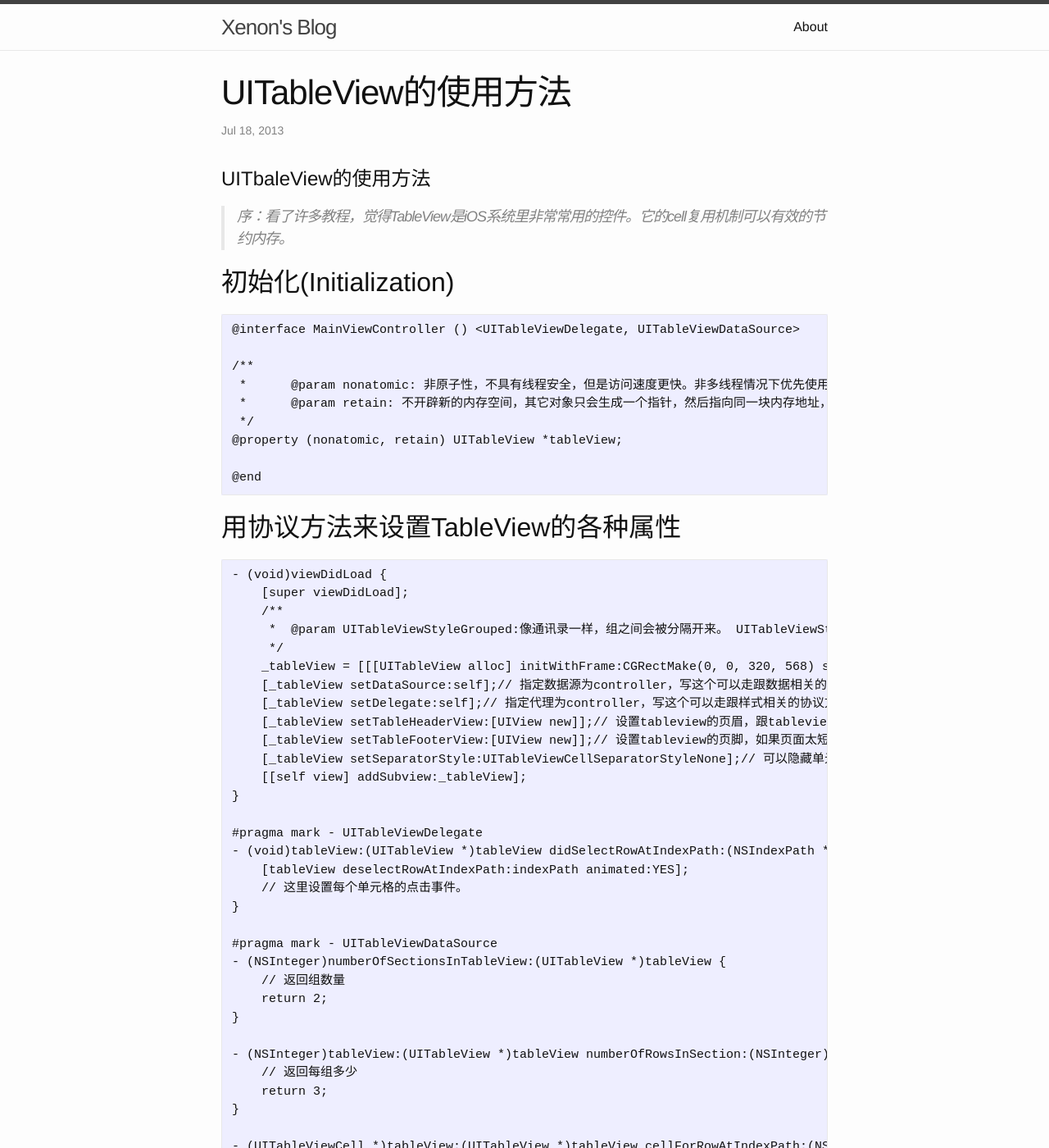
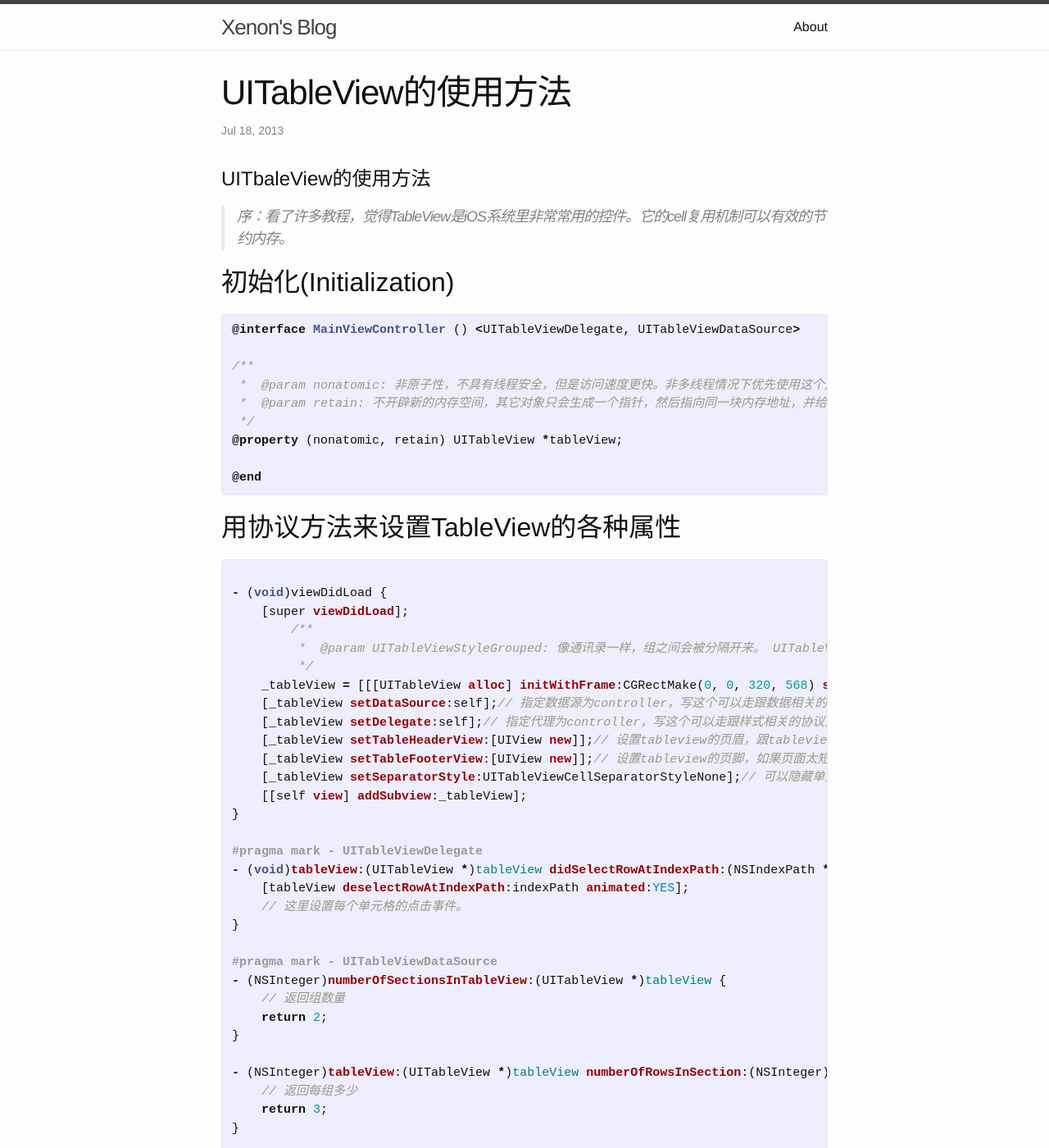
Before and after one commit to XenonChau/blog_jekyll, a Jekyll site: the page built from _posts/2013-07-18-How-to-use-UITableView.markdown, in a window 1280 px wide and 1400 px high. Shown: the whole window at 82% size. Built offline with Jekyll 4.4.1, drawn with Linux system fonts in a browser that asks for light colours; some of the changed text lies outside the part shown.

````diff
--- a/_config.yml
+++ b/_config.yml
@@ -10,7 +10,7 @@ title: Xenon's Blog
 email: me@xenonchau.com
 description: > # this means to ignore newlines until "baseurl:"
   博客没啥可看的，都是屌丝程序员的一些吐槽。
-baseurl: "/blog_jekyll" # the subpath of your site, e.g. /blog
+baseurl: ""#"/blog_jekyll" # the subpath of your site, e.g. /blog
 url: "https://xenonchau.com" # the base hostname & protocol for your site
 # twitter_username: jekyllrb
 github_username:  xenonchau
--- a/_posts/2013-07-18-How-to-use-UITableView.markdown
+++ b/_posts/2013-07-18-How-to-use-UITableView.markdown
@@ -11,25 +11,25 @@ categories: Objective-C
 
 ## 初始化(Initialization)
 
-```
+{% highlight objc %}
 @interface MainViewController () <UITableViewDelegate, UITableViewDataSource>
 
 /**
- *	@param nonatomic: 非原子性，不具有线程安全，但是访问速度更快。非多线程情况下优先使用这个定义。
- *	@param retain: 不开辟新的内存空间，其它对象只会生成一个指针，然后指向同一块内存地址，并给引用计数器+1。
+ *  @param nonatomic: 非原子性，不具有线程安全，但是访问速度更快。非多线程情况下优先使用这个定义。
+ *  @param retain: 不开辟新的内存空间，其它对象只会生成一个指针，然后指向同一块内存地址，并给引用计数器+1。
  */
 @property (nonatomic, retain) UITableView *tableView;
 
 @end
-```
+{% endhighlight %}
 
 ## 用协议方法来设置TableView的各种属性
-```
+{% highlight objc %}
 - (void)viewDidLoad {
     [super viewDidLoad];
-    /**
-     *	@param UITableViewStyleGrouped:像通讯录一样，组之间会被分隔开来。 UITableViewStylePlain:组与组之间是连贯的。
-     */
+	/**
+ 	 *  @param UITableViewStyleGrouped: 像通讯录一样，组之间会被分隔开来。 UITableViewStylePlain:组与组之间是连贯的。
+ 	 */
     _tableView = [[[UITableView alloc] initWithFrame:CGRectMake(0, 0, 320, 568) style:UITableViewStylePlain] autorelease];
     [_tableView setDataSource:self];// 指定数据源为controller，写这个可以走跟数据相关的协议方法。
     [_tableView setDelegate:self];// 指定代理为controller，写这个可以走跟样式相关的协议方法。
@@ -62,25 +62,28 @@ categories: Objective-C
     if (!cell) {
         cell = [[[UITableViewCell alloc] initWithStyle:UITableViewCellStyleSubtitle reuseIdentifier:cellID] autorelease];
     }
-    [[cell textLabel] setText:[NSString stringWithFormat:@"第%zi组", [indexPath section]]];// 设置标题文字
-    [[cell detailTextLabel] setText:[NSString stringWithFormat:@"第%zi条", [indexPath row]]];// 设置副标题文字
-    [[cell imageView] setImage:[UIImage imageNamed:@"cell_image.png"]];// 设置左侧的图像。
-    [cell setAccessoryType:UITableViewCellAccessoryDisclosureIndicator];// 右边的指示器，可以有几种模式。
+    // 设置标题文字
+    [[cell textLabel] setText:[NSString stringWithFormat:@"第%zi组", [indexPath section]]];
+    // 设置副标题文字
+    [[cell detailTextLabel] setText:[NSString stringWithFormat:@"第%zi条", [indexPath row]]];
+    // 设置左侧的图像。
+    [[cell imageView] setImage:[UIImage imageNamed:@"cell_image.png"]];
+    // 右边的指示器，可以有几种模式。
+    [cell setAccessoryType:UITableViewCellAccessoryDisclosureIndicator];
     return cell;
 }
 
 #pragma mark - TableView Method
 - (UIView *)tableView:(UITableView *)tableView viewForHeaderInSection:(NSInteger)section {
-    //每组的组头，在下一组的组头过来之前不会滚出屏幕，会悬停在屏幕顶部。
+    // 每组的组头，在下一组的组头过来之前不会滚出屏幕，会悬停在屏幕顶部。
     return [[UIView new] autorelease];
 }
 
 - (UIView *)tableView:(UITableView *)tableView viewForFooterInSection:(NSInteger)section {
-    //每组的组脚
+    // 每组的组脚
     return [[UIView new] autorelease];
 }
-
-```
+{% endhighlight %}
 
 ## 小结
 
````
